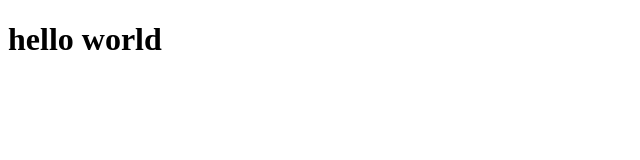
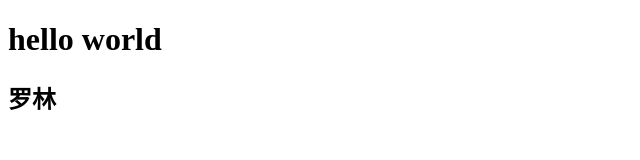
Before and after one commit to melodrama-Ll/hit, a plain HTML site: page index.html in a window 1280 px wide. Shown: the whole page, without its empty margins (0-640 px from the left). Drawn offline with Linux system fonts and the light colour scheme.

Commit message:
second save

```diff
--- a/index.html
+++ b/index.html
@@ -7,5 +7,6 @@
 </head>
 <body>
     <h1>hello world</h1>
+    <h2>罗林</h2>
 </body>
 </html>
```
